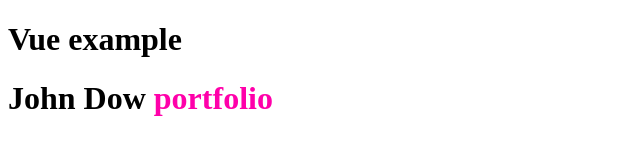
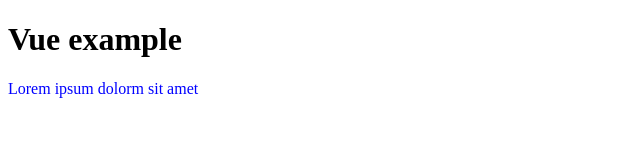
Before and after one commit to magalipujol/simplified-twitter, a plain HTML site: page index.html in a window 1280 px wide. Shown: the whole page, without its empty margins (0-640 px from the left). Drawn offline with nearby package versions, Linux system fonts and the light colour scheme.

Commit message:
something not working

```diff
--- a/index.html
+++ b/index.html
@@ -12,7 +12,9 @@
 <body>
     <h1>Vue example</h1>
     <div id="app">
-        <h1 v-html="titleHTML"></h1>
+        <div v-bind:class="dynamicClass" v-bind:id="dynamicID">
+            Lorem ipsum dolorm sit amet
+        </div>
     </div>
 
     <script src="./main.js"></script>
--- a/main.js
+++ b/main.js
@@ -11,5 +11,7 @@
       { title: "portfolio", desc: "Lorem ipsum" },
       { title: "twitter clone", desc: "Lorem ipsum" },
     ],
+    dynamicClass: "projects",
+    dynamicID: "projects_section",
   },
 });
--- a/styles.css
+++ b/styles.css
@@ -6,3 +6,11 @@
 span {
     color:red;
 }
+
+.projects {
+    color: red;
+}
+
+#projects_section {
+    color: blue;
+}
```
